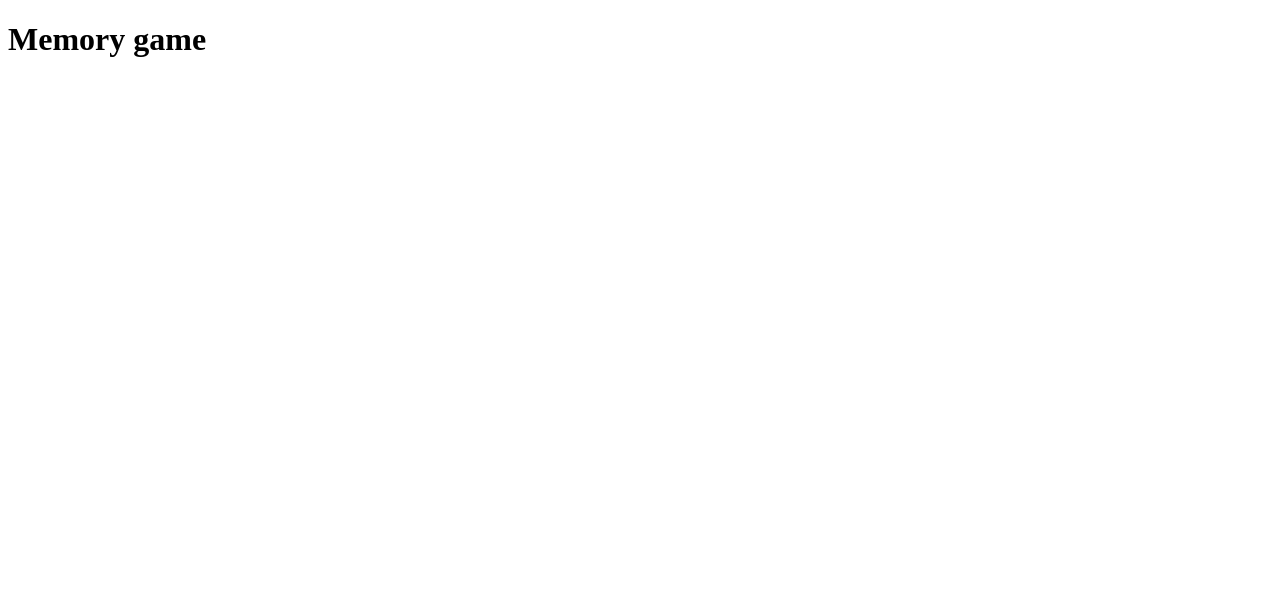
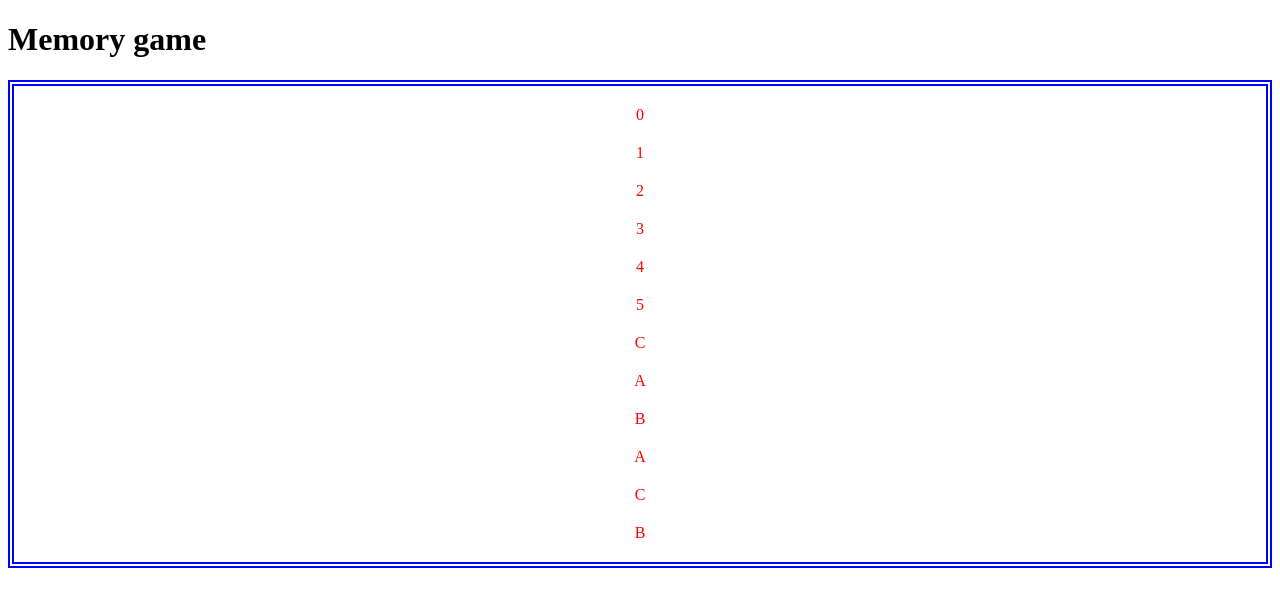
Before and after one commit to Bmzzzzzz/memory-game, a plain HTML site: page index.html in a window 1280 px wide. Drawn offline with Linux system fonts and the light colour scheme.

Commit message:
add css and new function in js

```diff
--- a/index.html
+++ b/index.html
@@ -5,8 +5,11 @@
     <meta http-equiv="X-UA-Compatible" content="IE=edge">
     <meta name="viewport" content="width=device-width, initial-scale=1.0">
     <title>Document</title>
+<link rel="stylesheet" href="style.css">
 </head>
 <body>
     <h1>Memory game</h1>
+    <div id="board"></div>
+    <script src="main.js"></script>
 </body>
 </html>
--- a/main.js
+++ b/main.js
@@ -0,0 +1,34 @@
+const card = ['A', 'B', 'C', 'A', 'B', 'C']
+const shuffledArray = [];
+// for (i = 0; i <= card.length - 1; i++) {
+//     const element = document.createElement("div");
+//     element.innerHTML = card[i];
+//     const board = document.getElementById("board");
+//     board.appendChild(element);
+// }
+
+function craeteCrad(idx) {
+    const cardEl = document.createElement("div");//מייצר דיב
+    cardEl.innerHTML = i;//מכניס לתוך הדיב את מה שנמצא במיקום במערך//
+    const board = document.getElementById("board");//מחפש את המיקום של בורד ב איץ טי אמ אל //
+    board.appendChild(cardEl);//מכניס את האלמנט לתוך הדיב//
+    cardEl.id = idx;
+    cardEl.className = "card";
+}
+
+
+function shuffle(arr) {
+    arr = arr.sort((a, b) => 0.5 - Math.random());
+    return arr;
+}
+const arrr = shuffle(card);
+
+for (i in card) {
+    craeteCrad(i)
+}
+for (i of arrr) {
+    craeteCrad(i)
+}
+shuffle(card);
+//console.log(shuffle(card));
+console.log("card" + card);
--- /dev/null
+++ b/style.css
@@ -0,0 +1,12 @@
+.card {
+    border: 6px;
+    text-align: center;
+    border-radius: 5px;
+
+}
+
+div {
+    border: 6px double blue;
+    color: red;
+    padding: 10px;
+}
```
